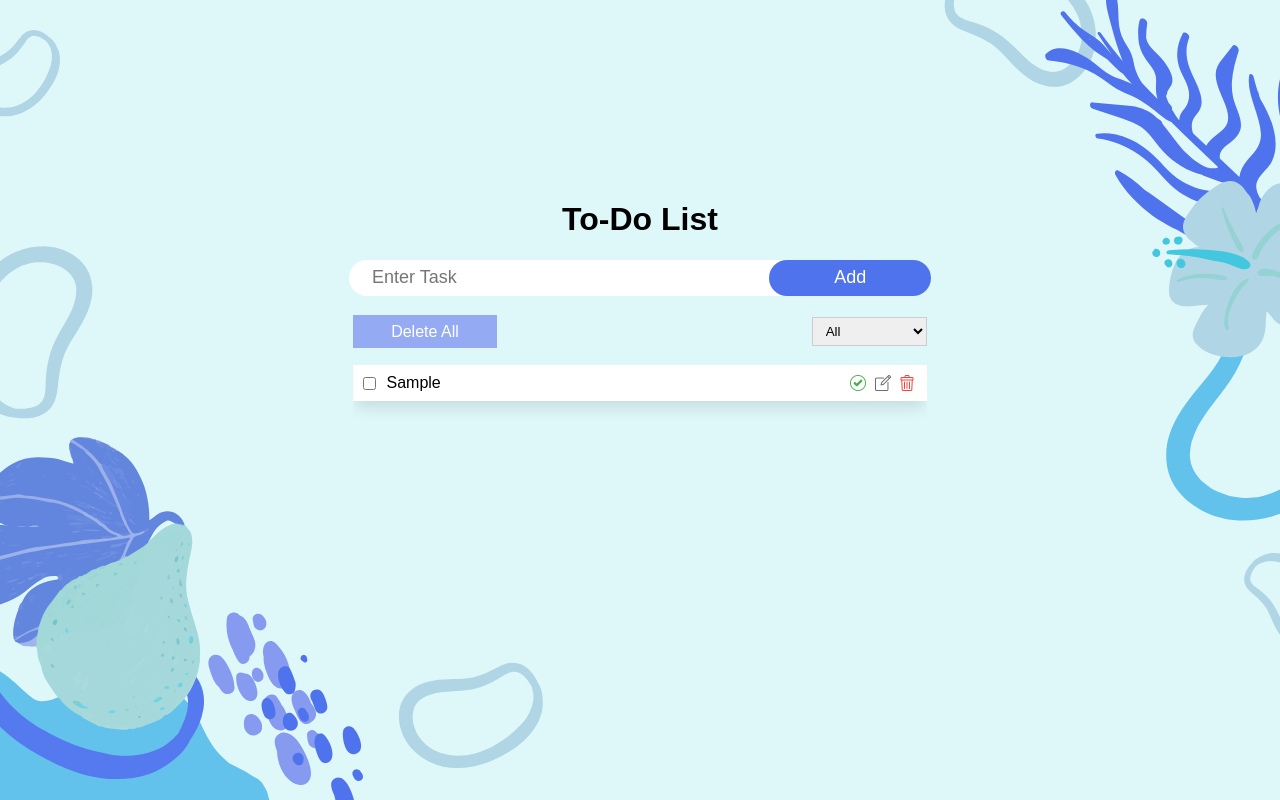
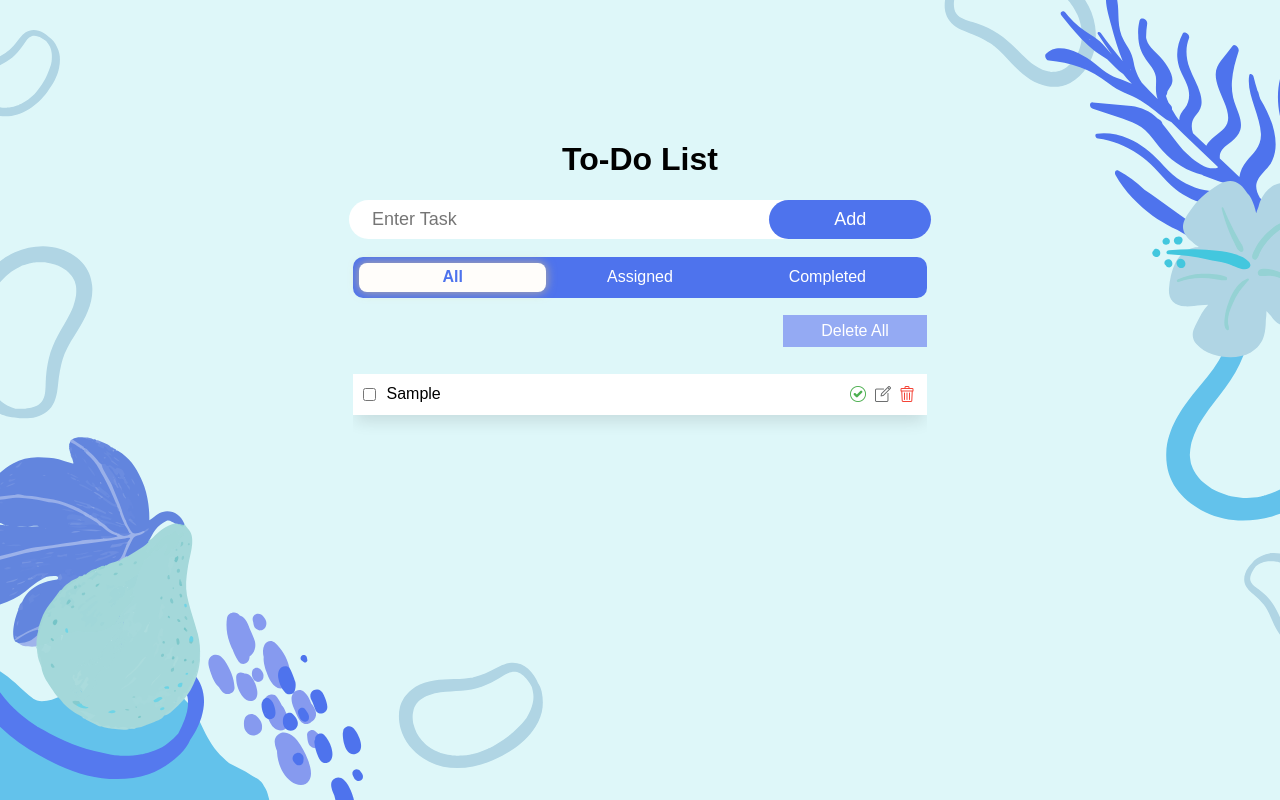
Before and after one commit to pyropecs/todo-list-e2, a plain HTML site: page index.html in a window 1280 px wide. Both pictures are taken after typing "Sample" into the empty fields and a click on the button "Add". Drawn offline with Linux system fonts and the light colour scheme.

Commit message:
small review changes

```diff
--- a/CSS/style.css
+++ b/CSS/style.css
@@ -34,7 +34,7 @@ body {
 }
 .main {
   width: 100%;
-  height: 90%;
+  height: 100%;
   display: flex;
   justify-content: center;
   align-items: center;
@@ -43,15 +43,14 @@ body {
 
 .todo-container {
   width: 95%;
-  height: 50%;
+  height: 70%;
 
-  padding-top: 4%;
-  padding-bottom: 4%;
+
 
 }
 .todo-input-container {
   width: 100%;
-  height: 10%;
+  height: 7%;
 }
 .todo-input {
   width: 100%;
@@ -153,6 +152,7 @@ display: none;
 
   display: flex;
   justify-content: space-between;
+  flex-direction: column;
 }
 .todo-select {
   color: black;
@@ -167,7 +167,8 @@ display: none;
 .todo-all {
   display: flex;
   width: 30%;
-
+  height:40%;
+  padding-top:3% ;
   justify-content: space-between;
 }
 .error {
@@ -229,7 +230,7 @@ cursor: pointer;
 }
 .todo-list-container {
   width: 100%;
-  height: 100%;
+  height: 72%;
   display: flex;
   align-items: center;
   justify-content: center;
@@ -300,11 +301,101 @@ cursor: pointer;
 
 .status-container {
   width: 100%;
-  height: 20%;
+  height: 15%;
   display: flex;
+
+}
+
+
+/* radio buttons */
+
+.btn-container {
+  --btn-container-bg: #f9edd2;
+  --btn-container-border: #edca78;
+}
+.active,
+input[type="radio"]:checked + label {
+  --active-btn-bg: #fffdfa;
+  --active-btn-box-shadow: rgba(237, 202, 120, 0.6);
+  --active-btn-text: #b48218;
+}
+.inactive,
+label {
+  --inactive-btn-text: #b48218;
+}
+
+.btn-container {
+  display: flex;
+  flex-direction: row;
+  justify-content: space-around;
+  align-items: center;
+padding: 1%;
+  background-color:#4E73ED;
+
+  width: 98%;
+  font-family: sans-serif;
+height:35%;
+  border-radius: 10px;
+
+}
+
+/*To be used with links on individual pages*/
+
+.active, .inactive {
+  width: 45.5%;
+  height: 60%;
+  padding: 10px 20px;
+  border: 0px;
+  border-radius: 8px;
+  display: flex;
+  flex-direction: row;
+  align-items: center;
   justify-content: center;
-  align-items: end;
 }
+
+.active {
+  background-color: #fff;
+  box-shadow: 0 0 10px 1px var(--active-btn-box-shadow);
+  font-weight: bold;
+  color: #4E73ED;
+}
+
+.inactive {
+  background-color: transparent;
+  color: #fff;
+  text-decoration: none;
+}
+
+/*To be used as radio buttons*/
+
+input[type="radio"] {
+  visibility: hidden;
+  height: 0;
+  width: 0;
+  margin: 0;
+}
+
+label {
+  width: 45.5%;
+  height: 60%;
+  padding: 1% 2%;
+  border: 0px;
+  border-radius: 8px;
+  cursor: pointer;
+  display: flex;
+  flex-direction: row;
+  align-items: center;
+  justify-content: center;
+  color: #fff;
+}
+
+input[type="radio"]:checked + label {
+  background-color: var(--active-btn-bg);
+  box-shadow: 0 0 10px 1px var(--active-btn-box-shadow);
+  font-weight: bold;
+  color: #4E73ED;
+}
+
 
 @media screen and (min-width: 426px) {
   /* above mobile screen size */
@@ -351,9 +442,9 @@ cursor: pointer;
   }
   .todo-status {
     width: 100%;
-    height: 68%;
+    height: 100%;
     padding: 0%;
-    align-items: center;
+    align-items: end;
   }
   .btn {
     font-size: 18px;
@@ -362,10 +453,10 @@ cursor: pointer;
     width: 3%;
   }
   .status-container {
-    height: 15%;
-
     margin: auto;
     width: 64%;
+    margin-top: 2%;
+    margin-bottom:2%;
   }
   .todo-all{
     width:25%;
--- a/index.html
+++ b/index.html
@@ -32,16 +32,20 @@
 
           <div class="status-container">
             <div class="todo-status">
+              <form class="btn-container" id="radio-buttons">
+                <input type="radio" id="all" name="radio_choices" value="all" checked="checked">
+                <label for="all">All</label>
+                <input type="radio" id="assigned" name="radio_choices" value="assigned">
+                <label for="assigned">Assigned</label>
+                <input type="radio" id="completed" name="radio_choices" value="completed">
+                <label for="completed">Completed</label>
+              </form>
               <div class="todo-all">
                 <button class="delete-all-btn" id="delete-all" >Delete All</button>
 
               </div>
 
-              <select name="status" id="status-id" class="todo-select">
-                <option value="all">All</option>
-                <option value="completed">Completed</option>
-                <option value="assigned">Assigned</option>
-              </select>
+
             </div>
           </div>
           <div class="todo-list-container">
--- a/index.js
+++ b/index.js
@@ -6,19 +6,31 @@ const inputError = document.querySelector("#input-error");
 const saveBtn = document.querySelector("#save-btn-id");
 const deleteButton = document.querySelector("#delete-all");
 const cancelBtn = document.querySelector("#cancel-btn");
-
+ const radio_btns = document.querySelectorAll(`input[type='radio'][name='radio_choices']`);
 let selectedTasks = [];
-
+let selectedValue = "all"
 document.addEventListener("DOMContentLoaded", renderTasks);
 form.addEventListener("submit", submitForm);
 todoList.addEventListener("click", operations);
-statusId.addEventListener("change", filterTodos);
+// statusId.addEventListener("change", filterTodos);
 cancelBtn.addEventListener("click", cancelEditTask);
 
 deleteButton.addEventListener("click", deleteAll);
 
 input.addEventListener("input", removeError);
 input.addEventListener("focus", removeError);
+
+
+
+
+for (let target of radio_btns) {
+	target.addEventListener(`change`, () => {
+    selectedValue = target.value
+    renderTasks()
+	});
+}
+
+
 
 function submitForm(event) {
   //to submit the valid input task based on edit the task or creating the task it will be obtained from input form attribute
@@ -74,7 +86,7 @@ function submitEditForm(trimmedInput, editIndex) {
 function renderTasks() {
   //get the tasks from localstorage and create the taskcards and append into todolist container according to the selected value
   todoList.innerHTML = "";
-  const selectedValue = statusId.value;
+
   const todos = getTodoFromLocalStorage();
 
   if (todos.length === 0) {
@@ -91,7 +103,7 @@ function renderTasks() {
 
       todoList.append(taskCard);
 
-      checkAllCompleted();
+
     });
   }
 
@@ -104,17 +116,7 @@ function removeError() {
   inputError.innerText = "";
 }
 
-function checkAllCompleted() {
-  //to check that if all todos are completed assign complete all box checked
 
-  const todos = getTodoFromLocalStorage();
-  const completedTodos = todos.filter((todo) => !todo.completed);
-  if (completedTodos.length === 0) {
-    // completeAllCheckbox.checked = true;
-  } else {
-    // completeAllCheckbox.checked = false;
-  }
-}
 
 function noTaskFound() {
   //to append the paragraph tag content having "no tasks found"
@@ -168,11 +170,11 @@ function createTaskCard(taskName, taskId, isCompleted) {
 
   const checkBoxContainer = createCheckbox();
   const taskNameContainer = createTaskName(taskName, isCompleted);
-  const btnGroup = createToDoButtons();
+  const btnGroup = createToDoButtons(isCompleted);
   taskCard.append(checkBoxContainer, taskNameContainer, btnGroup);
   return taskCard;
 }
-function createToDoButtons() {
+function createToDoButtons(isCompleted) {
   //to create the button group which consists of edit button and delete button and complete button for each individual task card
   const btnGroup = document.createElement("div");
   btnGroup.classList.add("btn-group");
@@ -190,14 +192,24 @@ function createToDoButtons() {
     "delete button",
     "delete task"
   );
-  const completeButton = createIconButton(
-    "complete",
-    "complete-btn-id",
-    "./Images/checkFill.png",
-    "complete icon",
-    "complete task"
-  );
-  btnGroup.append(completeButton, editButton, deleteButton);
+  if(isCompleted){
+    const completedButton = createIconButton(
+      "complete",
+      "complete-btn-id",
+      "./Images/checked.png",
+      "complete icon",
+      "complete task"
+    );
+    btnGroup.append(completedButton, editButton, deleteButton);
+  }else{
+    const completeBtn = createIconButton( "complete",
+      "complete-btn-id",
+      "./Images/checkFill.png",
+      "complete icon",
+      "complete task")
+      btnGroup.append(completeBtn, editButton, deleteButton);
+  }
+
   return btnGroup;
 }
 
@@ -353,23 +365,36 @@ function isTaskCompleted(target) {
 
   const taskId = todoCard.getAttribute("index");
   const taskName = todoCard.querySelector("#task-name-id");
+const completeBtn = todoCard.querySelector("#complete-btn-id")
 
   const currentTodo = getTodoFromLocalStorageUsingIndex(taskId);
   const isCompleted = currentTodo.completed;
+
   const newTodo = {
     ...currentTodo,
     completed: !isCompleted,
   };
-  if (isCompleted) {
+const newCompleted = !isCompleted
+console.log(newCompleted,"new")
+  if (newCompleted) {
+
     taskName.classList.add("opacity");
-  } else taskName.classList.remove("opacity");
+
+
+
+  } else{
+
+
+    taskName.classList.remove("opacity")
+
+  };
   updateTodotoLocalStorage(newTodo);
   renderTasks();
 }
 
 function filterTodos() {
   //to handle the select functionality with 3 states "completed" ,"assigned","all"
-  const selectedValue = statusId.value;
+
   const todoCards = document.querySelectorAll(".todo-card");
   const p = document.querySelector("#no-tasks-id");
   if(todoCards.length !== 0 ){
```
